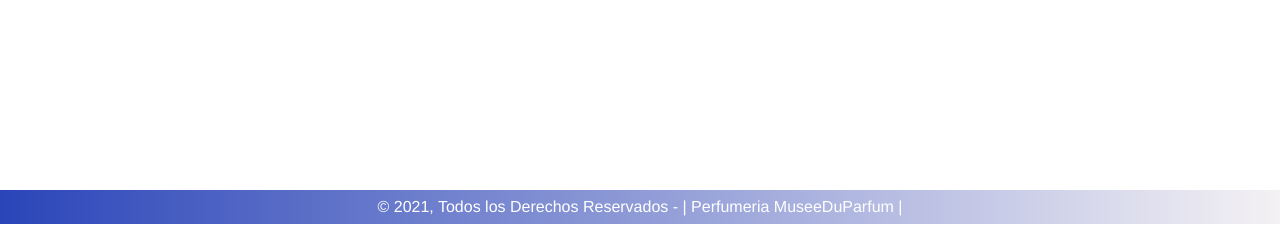
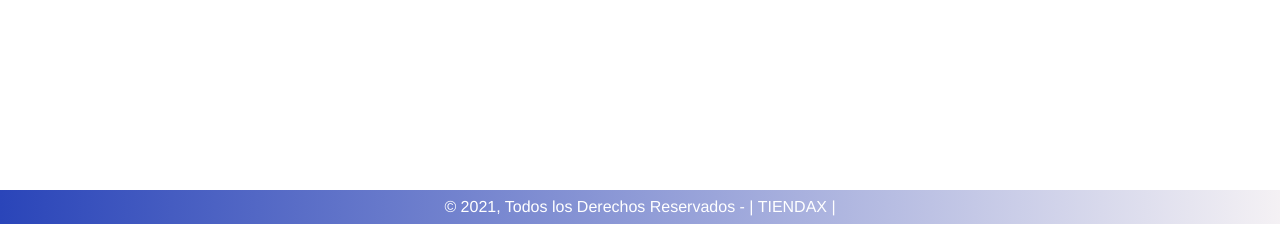
Before and after one commit to Edi-Ortiz/Proyecto_final_Tienda_vitual, a PHP site: page /webshop/index.php?page=dashboard in a window 1280 px wide. Shown: the part 574-800 px from the top of the page. Run offline with PHP 8.4, Linux system fonts and the light colour scheme; the visitor is signed in with stand-in values (Sample User, id 1); data that the repository does not hold is empty; some libraries are stand-ins or nearby versions.

Commit message:
Update verified_layout.view.tpl

```diff
--- a/views/verified_layout.view.tpl
+++ b/views/verified_layout.view.tpl
@@ -43,7 +43,7 @@
             </div>
 
             <div class="footer">
-                &copy; 2021, Todos los Derechos Reservados - | Perfumeria MuseeDuParfum |
+              &copy; 2021, Todos los Derechos Reservados - | TIENDAX |
             </div>
             {{foreach js_ref}}
                 <script src="{{uri}}"></script>
```
